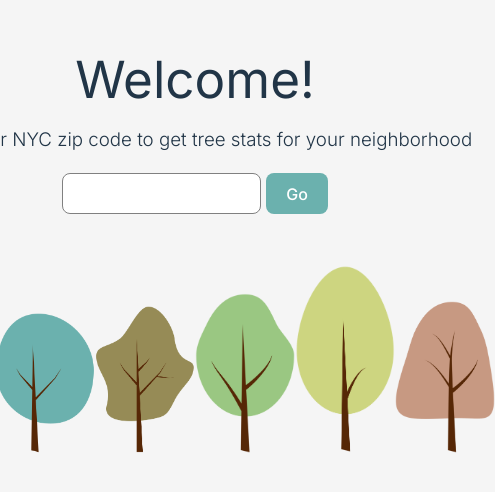
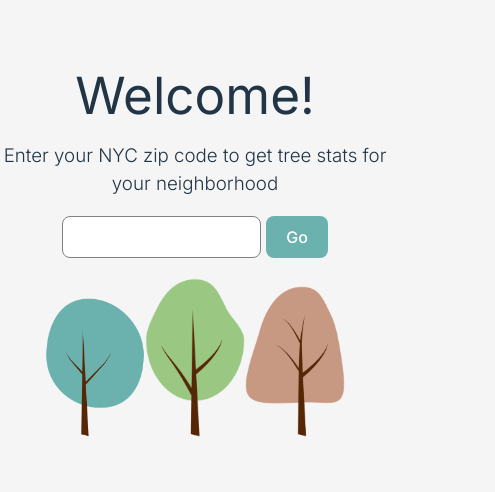
Before and after one commit to wisch628/neighborhood-trees, a React (Vite) app in the folder client/: page / in a window 390 px wide. Shown: the part 170-662 px from the top of the page, 495 px wide, since content can reach past the window. Built offline with nearby package versions, Linux system fonts and the light colour scheme.

Commit message:
basic mobile optimizations

```diff
--- a/client/src/App.css
+++ b/client/src/App.css
@@ -5,11 +5,11 @@
 }
 
 .five-gap {
-  gap: 5px;
+  column-gap: 5px;
 }
 
 .twenty-gap {
-  gap: 20px;
+  column-gap: 20px;
 }
 
 .centered {
@@ -17,6 +17,7 @@
   min-height: 100vh;
   flex-direction: column;
   justify-content: center;
+  width: 100vw;
 }
 
 .flex-col {
@@ -28,14 +29,25 @@
 .treeWrapper {
   display: flex;
   align-items: end;
+  justify-content: center;
+
+  @media screen and (max-width: 400px) {
+    margin-top: 20px;
+  }
+}
+
+.just-desktop {
+  @media screen and (max-width: 400px) {
+    visibility: hidden;
+    width: 0;
+    height: 0;
+  }
 }
 
 .slideshow {
   position: relative;
   width: 100px;
-  /* or 100% */
   height: 150px;
-  /* or auto */
   overflow: hidden;
 }
 
@@ -82,17 +94,14 @@
     opacity: 1;
   }
 
-  /* Fade in */
   18% {
     opacity: 1;
   }
 
-  /* Stay fully visible */
   30% {
     opacity: 0;
   }
 
-  /* Fade out */
   100% {
     opacity: 0;
   }
@@ -109,9 +118,7 @@
 
 .tree-wrapper img {
   opacity: 0;
-  /* Initially hidden */
   visibility: hidden;
-  /* Hide the image when not hovered */
   transition: opacity 0.3s ease, visibility 0.3s ease;/
 }
 
--- a/client/src/Trees.tsx
+++ b/client/src/Trees.tsx
@@ -2,11 +2,11 @@ export const Trees = ({ fullWidth = 600 }: { fullWidth?: number }) => {
   const width = fullWidth / 6;
   return (
     <div className="treeWrapper">
-      <img src="/tree-1.png" width={width} />
+      <img className="just-desktop" src="/tree-1.png" width={width} />
       <img src="/tree-2.png" width={width} />
-      <img src="/tree-3.png" width={width} />
+      <img className="just-desktop" src="/tree-3.png" width={width} />
       <img src="/tree-4.png" width={width} />
-      <img src="/tree-6.png" width={width} />
+      <img className="just-desktop" src="/tree-6.png" width={width} />
       <img src="/tree-5.png" width={width} />
     </div>
   );
```
